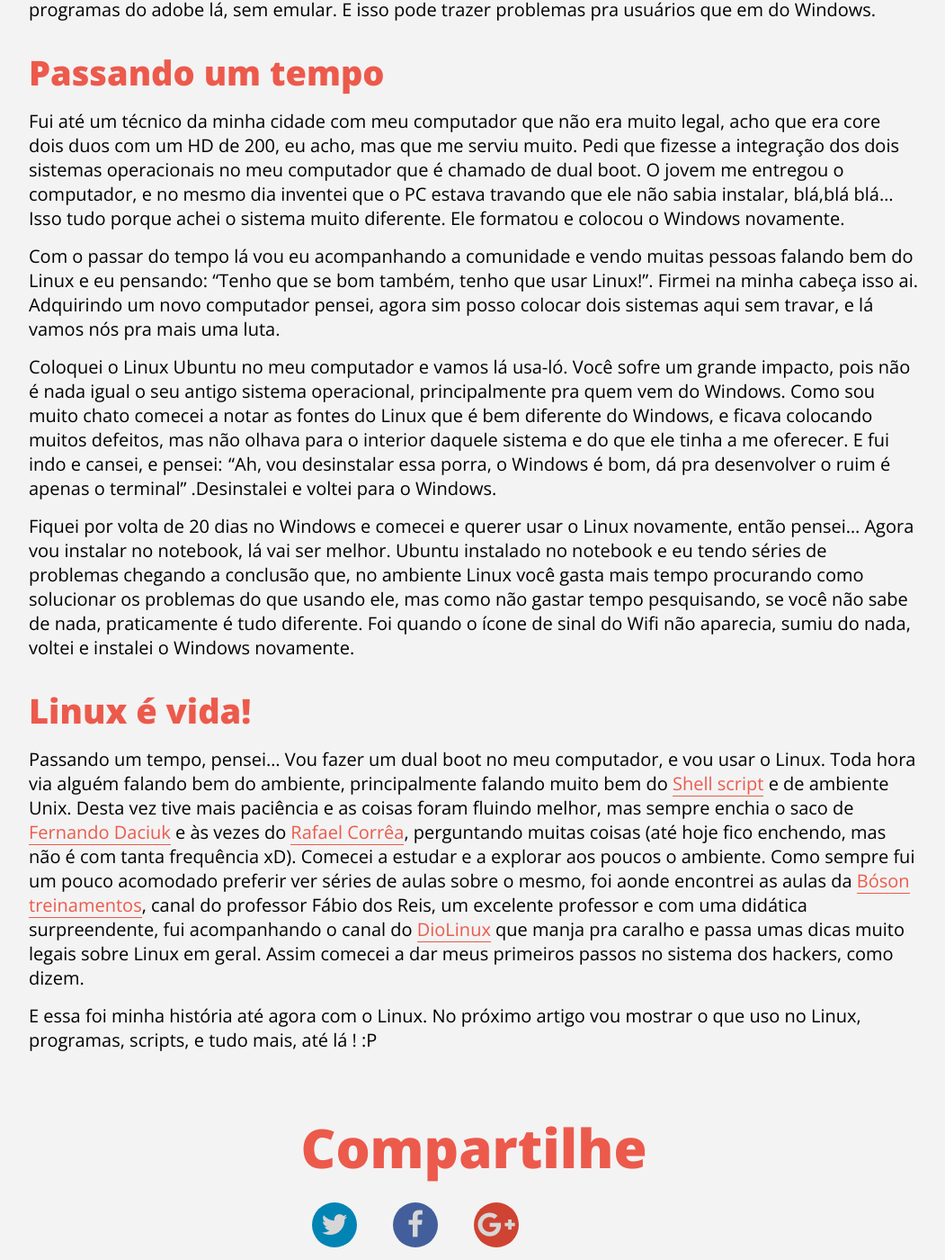
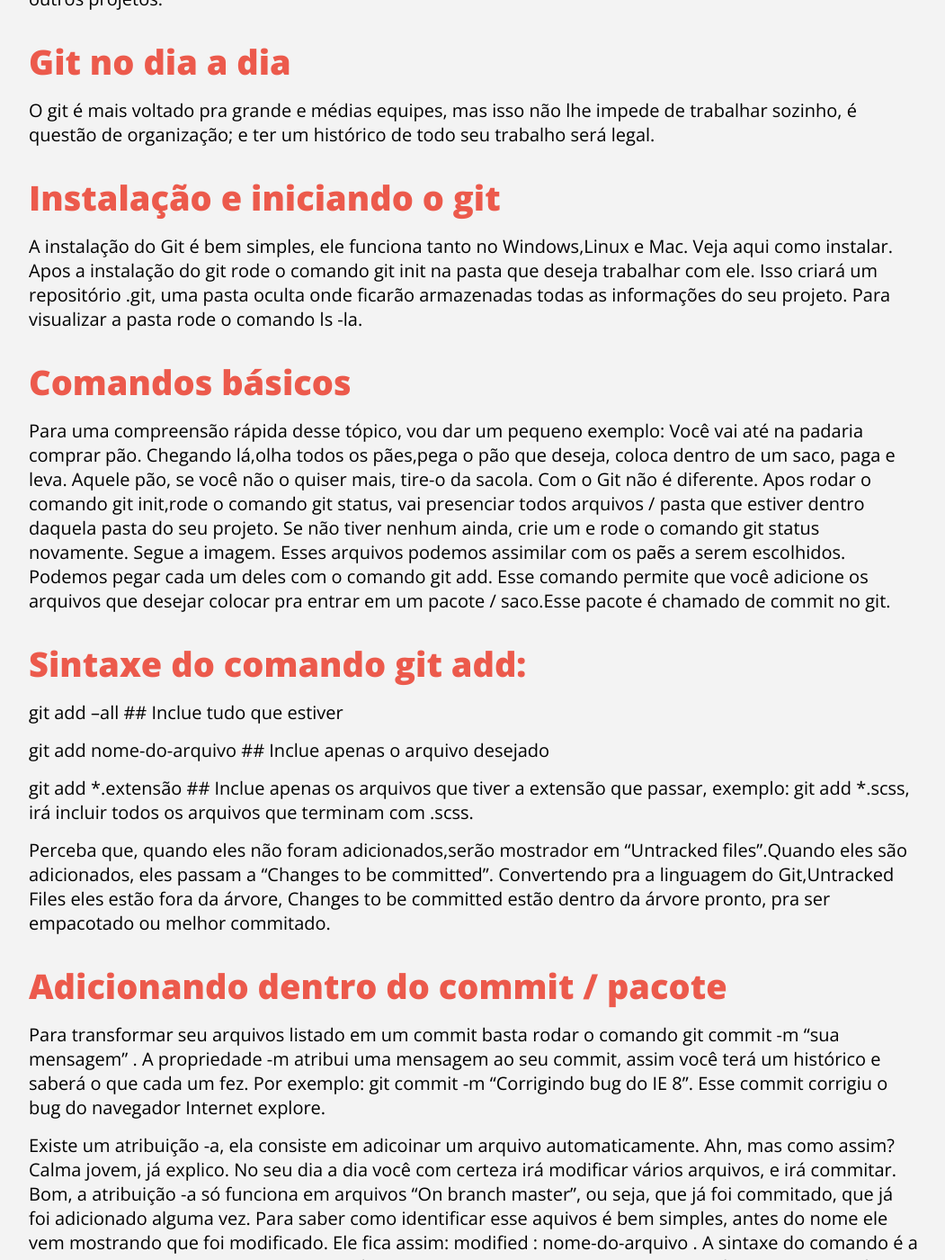
Before and after one commit to andersoonweb/andersoonweb.github.io, a Jekyll site: the page built from _posts/2015-02-17-um-novo-caminho-lsinux-mudando-minha-vida-aos-poucos-parte-1.markdown, in a window 1280 px wide and 1400 px high, scrolled down 906 px. Shown: the whole window at 90% size, without its empty margins (113-1164 px from the left). Built offline with Jekyll 4.4.1, drawn with Linux system fonts in a browser that asks for light colours; nearby versions of some CDN libraries; comment, search, counter and statistics services are not loaded; some of the changed text lies outside the part shown.

Commit message:
novas correções

```diff
--- a/_posts/2015-02-17-um-novo-caminho-lsinux-mudando-minha-vida-aos-poucos-parte-1.markdown
+++ b/_posts/2015-02-17-um-novo-caminho-lsinux-mudando-minha-vida-aos-poucos-parte-1.markdown
@@ -3,28 +3,51 @@ layout: post
 title:  "Git pra desenvolvedores"
 published:   19-02-2015
 categories: blog
-description: Eu sempre fui um cara que dou muita importância para a beleza daquilo que estou usando. Cerca de dois anos atrás eu chegava do colégio por volta do meio dia e assistia a uma aula no canal da Study Class, sobre Introdução ao CSS dinamico com less CSS. Ele usava um sistema que não sabia o qual era, mas achava bem bonito...
+description: Queria passar um pouco dos comandos que aprendi e agora utilizo no dia a dia e expor minha interpretação deles pra vocês. Ele foi desenvolvido por Linus, o criador do Linux...
 comments: true
 img:
    http://wallpaperwonder.com/wp-content/uploads/2014/03/logo-Ubuntu-Code-Wallpaper.jpg
 ---
-<h2 class="topics">Descobrindo o Linux</h2>
-Eu sempre fui um cara que dou muita importância para a beleza daquilo que estou usando. Cerca de dois anos atrás eu chegava do colégio por volta do meio dia e assistia a uma aula no canal da <a class="link-po-ex" target="_blank" href="https://www.youtube.com/user/StudyClassOficial">Study Class</a>, sobre <a target="_blank" class="link-po-ex" href="https://www.youtube.com/watch?v=pzC3zThxC_s">Introdução ao CSS dinamico com less CSS</a>. Ele usava um sistema que não sabia o qual era, mas achava bem bonito.
+<h2 class="topics">Meus primeiros passos...</h2>
+Recentemente resolvi me aprofundar no Git, um sistema de controle de versão bem comum entre desenvolvedores. Queria conhecer  pouco mais dos comandos básicos (git add , git commit -m e git push). Queria ver as mágicas que ele faz.
 
-<h2 class="topics">Sempre correndo atrás</h2>
-O tempo foi se passando e eu descobri que sistema era aquele, era o Linux <a class="link-po-ex" target="_blank" href="http://www.ubuntu.com/">Ubuntu</a>, logo fui procurar saber sobre, e havia muita gente falando que era muito bom, que era open source e, que Linux é vida. Não tinha muita noção das coisas, não sabia que ele tinha limitações, por exemplo, não podemos usar programas do adobe lá, sem emular. E isso pode trazer problemas pra usuários que em do Windows.
+Queria passar um pouco dos comandos que aprendi e agora utilizo no dia a dia e expor minha interpretação deles pra vocês.
 
-<h2 class="topics">Passando um tempo</h2>
-Fui até um técnico da minha cidade com meu computador que não era muito legal, acho que era core dois duos com um HD de 200, eu acho, mas que me serviu muito. Pedi que fizesse a integração dos dois sistemas operacionais no meu computador que é chamado de dual boot. O jovem me entregou o computador, e no mesmo dia inventei que o PC estava travando que ele não sabia instalar, blá,blá blá… Isso tudo porque achei o sistema muito diferente. Ele formatou e colocou o Windows novamente.
+<h2 class="topics">O Git</h2>
+Ele foi desenvolvido por Linus, o criador do Linux para o desenvolvimento do kernel,mas foi adotado por outros projetos.
 
-Com o passar do tempo lá vou eu acompanhando a comunidade e vendo muitas pessoas falando bem do Linux e eu pensando: “Tenho que se bom também, tenho que usar Linux!”. Firmei na minha cabeça isso ai. Adquirindo um novo computador pensei, agora sim posso colocar dois sistemas aqui sem travar, e lá vamos nós pra mais uma luta.
+<h2 class="topics">Git no dia a dia</h2>
+O git é mais voltado pra grande e médias equipes, mas isso não lhe impede de trabalhar sozinho, é questão de organização; e ter um histórico de todo seu trabalho será legal.
 
-Coloquei o Linux Ubuntu no meu computador e vamos lá usa-ló. Você sofre um grande impacto, pois não é nada igual o seu antigo sistema operacional, principalmente pra quem vem do Windows. Como sou muito chato comecei a notar as fontes do Linux que é bem diferente do Windows, e ficava colocando muitos defeitos, mas não olhava para o interior daquele sistema e do que ele tinha a me oferecer. E fui indo e cansei, e pensei:  “Ah, vou desinstalar essa porra, o Windows é bom, dá pra desenvolver o ruim é apenas o terminal” .Desinstalei e voltei para o Windows.
+<h2 class="topics">Instalação e iniciando o git</h2>
+A instalação do Git é bem simples, ele funciona tanto no Windows,Linux e Mac. Veja aqui como instalar.
+Apos a instalação do git rode o comando git init na pasta que deseja trabalhar com ele. Isso criará um repositório .git, uma pasta oculta onde ficarão armazenadas todas as informações do seu projeto. Para visualizar a pasta rode o comando ls -la.
 
-Fiquei por volta de 20 dias no Windows e comecei e querer usar o Linux novamente, então pensei… Agora vou instalar no notebook, lá vai ser melhor. Ubuntu instalado no notebook e eu tendo séries de problemas chegando a conclusão que, no ambiente Linux você gasta mais tempo procurando como solucionar os problemas do que usando ele, mas como não gastar tempo pesquisando, se você não sabe de nada, praticamente é tudo diferente. Foi quando o ícone de sinal do Wifi não aparecia, sumiu do nada, voltei e instalei o Windows novamente.
+<h2 class="topics">Comandos básicos</h2>
+Para uma compreensão rápida desse tópico, vou dar um pequeno exemplo: Você vai até na padaria comprar pão. Chegando lá,olha todos os pães,pega o pão que deseja, coloca dentro de um saco, paga e leva. Aquele pão, se você não o quiser mais, tire-o da sacola.
+Com o Git não é diferente. Apos rodar o comando git init,rode o comando git status, vai presenciar todos arquivos / pasta que estiver dentro daquela pasta do seu projeto. Se não tiver nenhum ainda, crie um e rode o comando git status novamente. Segue a imagem.
+Esses arquivos podemos assimilar com os paẽs a serem escolhidos. Podemos pegar cada um deles com o comando git add. Esse comando permite que você adicione os arquivos que desejar colocar pra entrar em um pacote / saco.Esse pacote é chamado de commit no git.
 
-<h2 class="topics">Linux é vida!</h2>
-Passando um tempo, pensei… Vou fazer um dual boot no meu computador, e vou usar o Linux. Toda hora via alguém falando bem do ambiente, principalmente falando muito bem do <a class="link-po-ex" target="_blank" href="http://pt.wikipedia.org/wiki/Shell_script">Shell script</a> e de ambiente Unix. Desta vez tive mais paciência e as coisas foram fluindo melhor, mas sempre enchia o saco de <a target="_blank" class="link-po-ex" href="https://github.com/fdaciuk">Fernando Daciuk</a> e às vezes do <a class="link-po-ex" target="_blank" href="https://github.com/rafaelstz">Rafael Corrêa</a>, perguntando muitas coisas (até hoje fico enchendo, mas não é com tanta frequência xD).
-Comecei a estudar e a explorar aos poucos o ambiente. Como sempre fui um pouco acomodado preferir ver séries de aulas sobre o mesmo, foi aonde encontrei as aulas da <a target="_blank" class="link-po-ex" href="https://www.youtube.com/user/bosontreinamentos">Bóson treinamentos</a>, canal do professor Fábio dos Reis, um excelente professor e com uma didática surpreendente, fui acompanhando o canal do <a target="_blank" class="link-po-ex" href="https://www.youtube.com/user/Diolinux/videos">DioLinux</a> que manja pra caralho e passa umas dicas muito legais sobre Linux em geral. Assim comecei a dar meus primeiros passos no sistema dos hackers, como dizem.
+<h2 class="topics">Sintaxe do comando git add: </h2>
 
-E essa foi minha história até agora com o Linux. No próximo artigo vou mostrar o que uso no Linux, programas, scripts, e tudo mais, até lá ! :P
+git add --all ## Inclue tudo que estiver
+
+git add nome-do-arquivo ## Inclue apenas o arquivo desejado
+
+git add *.extensão ## Inclue apenas os arquivos que tiver a extensão que passar, exemplo: git add *.scss, irá incluir todos os arquivos que terminam com .scss.
+
+Perceba que, quando eles não foram adicionados,serão mostrador em  "Untracked files".Quando eles são adicionados, eles passam a "Changes to be committed". Convertendo pra a linguagem do Git,Untracked Files eles estão fora da árvore, Changes to be committed estão dentro da árvore pronto, pra ser empacotado ou melhor commitado.
+
+<h2 class="topics">Adicionando dentro do commit / pacote </h2>
+Para transformar seu arquivos listado em um commit basta rodar o comando git commit -m "sua mensagem" . A propriedade -m atribui uma mensagem ao seu commit, assim você terá um histórico e saberá o que cada um fez. Por exemplo: git commit -m "Corrigindo bug do IE 8". Esse commit corrigiu o bug do navegador Internet explore.
+
+Existe um atribuição -a, ela consiste em adicoinar um arquivo automaticamente. Ahn, mas como assim? Calma jovem, já explico. No seu dia a dia você com certeza irá modificar vários arquivos, e irá commitar. Bom, a atribuição -a só funciona em arquivos "On branch master", ou seja, que já foi commitado, que já foi adicionado alguma vez. Para saber como identificar esse aquivos é bem simples, antes do nome ele vem mostrando que foi modificado. Ele fica assim: modified : nome-do-arquivo . A sintaxe do comando é a seguinte: git commit -a -m "mensagem do commit" ou git commit -am "Mensagem do commit" que ele empacota diretamente, sem precisar rodar o comando git add pra adicionar. Vale lembrar que ele pega todos os arquivos modificados e só arquivos, On branch master, ou seja, arquivos modificados.
+
+Ah Anderson, eu fiz o commit e ficou faltando um arquivo, o que eu faço ? Para tal existe um atribuição chamada --amend que irá juntar os/o arquivo que você adicionou.  O comando ficaria assim: git commit -m "Corrigindo bug do IE 8" --amend.
+
+"Nota" Vale lembrar que o arquivo deve estar dentro da árvore (Changes to be committed).
+
+Para verificar todos os commit basta rodar o comando git log, vamos falar mais sobre ele num próximo artigo.
+
+
+<h2 class="topics">Continua...</h2>
```
